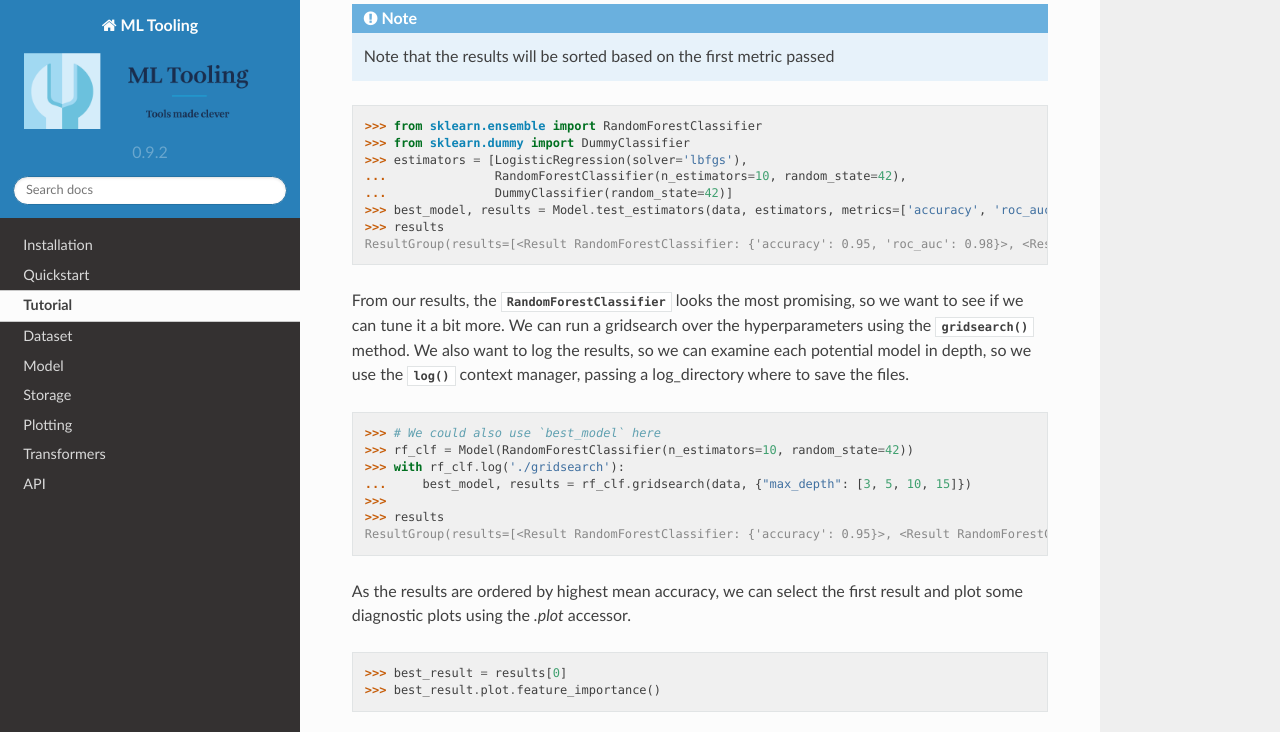
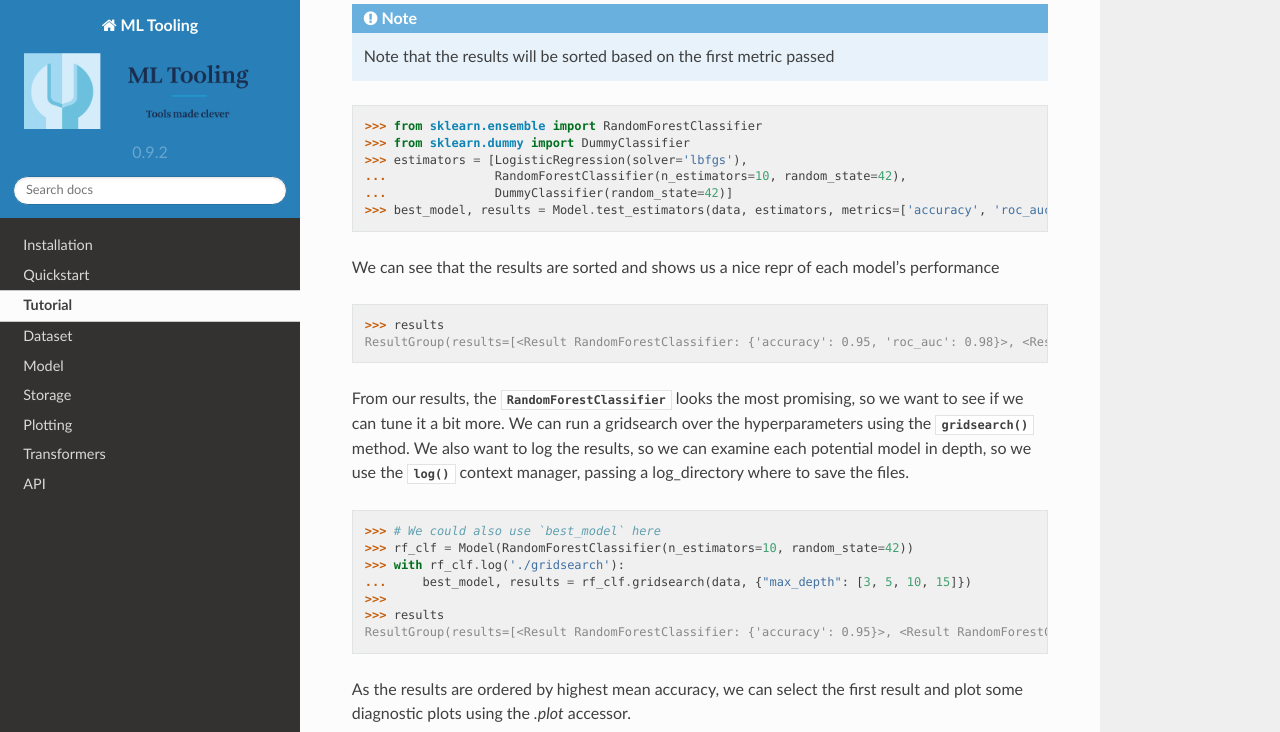
Before and after one commit to andersbogsnes/ml_tooling, a Sphinx documentation site: the page built from docs/tutorial.rst, in a window 1280 px wide and 900 px high, scrolled down 1047 px, cut to the strip 0-732 px from the top of the window. Built offline with Sphinx 7.4.7 and the Read the Docs theme 2.0.0, drawn with Linux system fonts in a browser that asks for light colours.

Commit message:
Moving results to codeblocks to avoid stochastic results

```diff
--- a/docs/tutorial.rst
+++ b/docs/tutorial.rst
@@ -64,6 +64,11 @@ each other using different metrics. The best estimator is then picked using the
     ...               RandomForestClassifier(n_estimators=10, random_state=42),
     ...               DummyClassifier(random_state=42)]
     >>> best_model, results = Model.test_estimators(data, estimators, metrics=['accuracy', 'roc_auc'], cv=10)
+
+We can see that the results are sorted and shows us a nice repr of each model's performance
+
+.. code-block:: python
+
     >>> results
     ResultGroup(results=[<Result RandomForestClassifier: {'accuracy': 0.95, 'roc_auc': 0.98}>, <Result LogisticRegression: {'accuracy': 0.71, 'roc_auc': 0.79}>, <Result DummyClassifier: {'accuracy': 0.55, 'roc_auc': 0.52}>])
 
```
